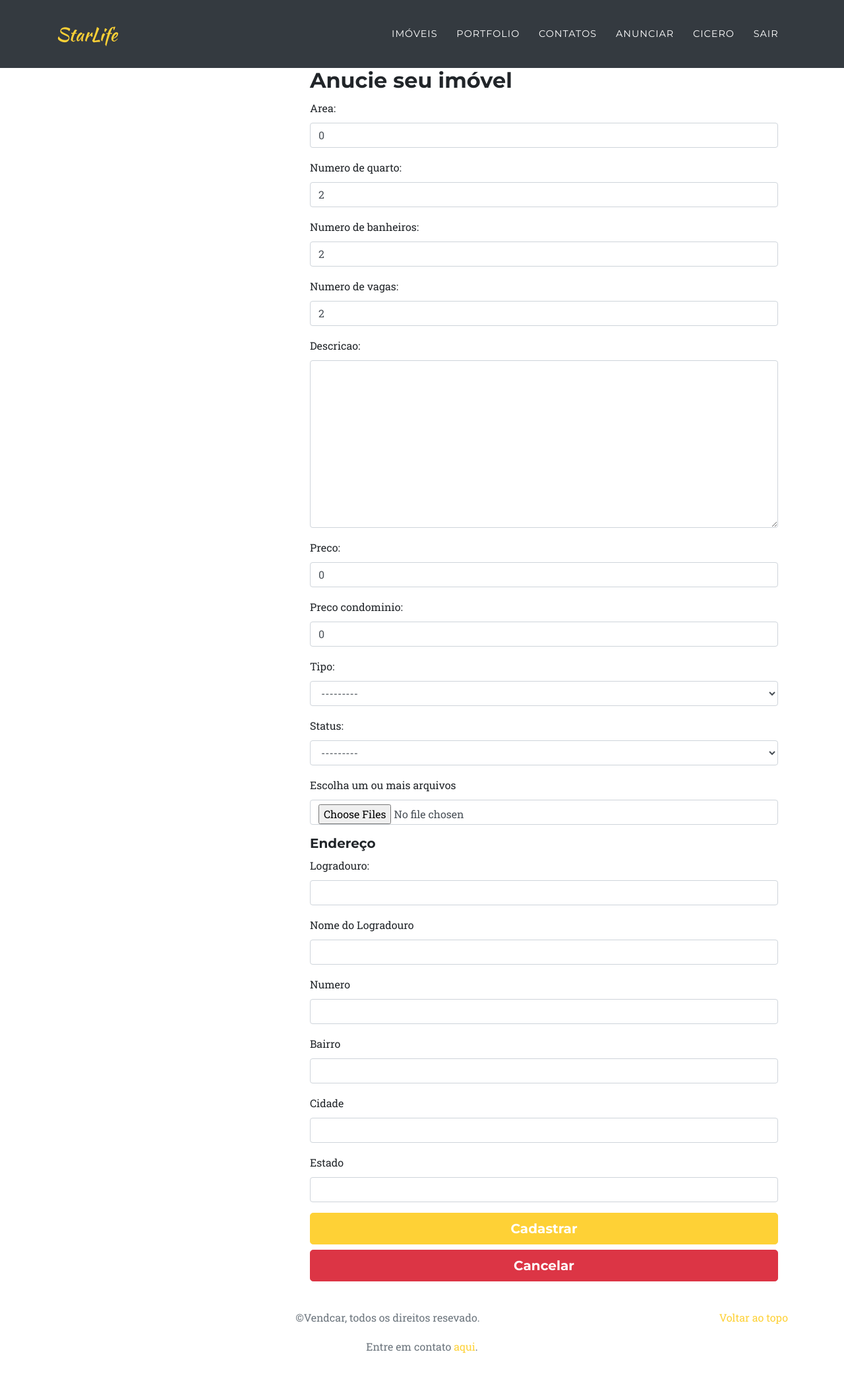
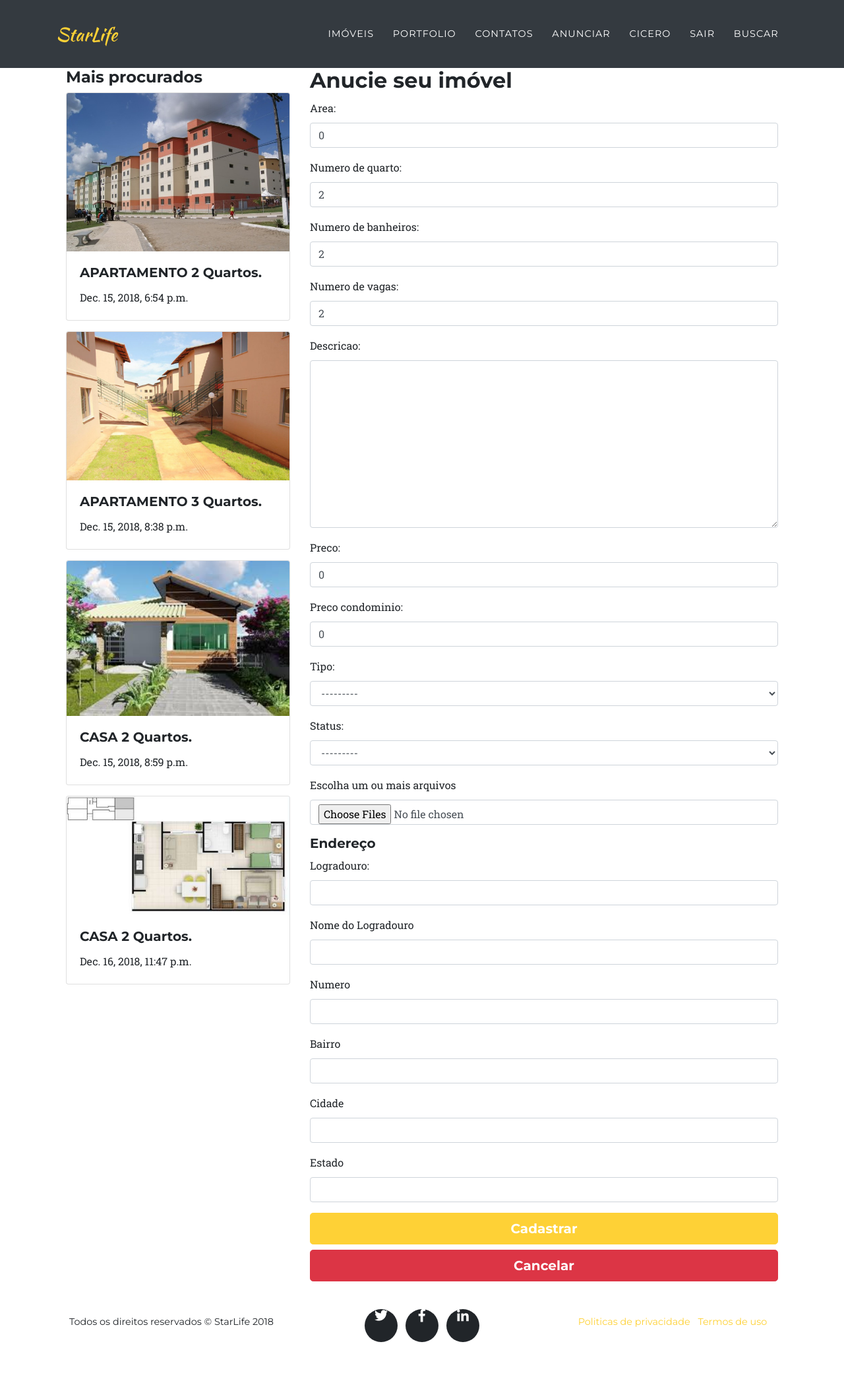
Before and after one commit to infsolution/trabalho_rup, a Django app: page /add/ in a window 1280 px wide. Shown: the whole page at 66% size. After the commit the page ends 2034 px from the top, so only its background shows below. Run offline with Django 3.2, Linux system fonts and the light colour scheme; a user stored in the database is signed in; data comes from the database, SQL or seed files in the repository; both versions use the stored data as it was after the commit; some libraries are stand-ins or nearby versions; some web fonts are replaced.

Commit message:
add ement search

```diff
--- a/projeto/store/templates/store/add_imovel.html
+++ b/projeto/store/templates/store/add_imovel.html
@@ -7,7 +7,22 @@
 		{% endif %}
 	<div class="row">
 		<div class="col-md-4">
+			<h4>Mais procurados</h4>
+			{% if sugestoes %}
+		      {% for sugestao in sugestoes %}
+		        <div class="card mb-3">
+		          <a href="{% url 'detalhes' sugestao.id %}">
+		          <img class="card-img-top" src="{{sugestao.fotos.all.0.image}}" alt="{{sugestao.descricao}}">
+		          </a>
+		          <div class="card-body">
+		            <h5 class="card-title">{{sugestao.tipo}} {{sugestao.numero_de_quarto}} Quartos.</h5>
+		            <p class="card-text">{{sugestao.data_do_anuncio}}</p>
+		          </div>
+		        </div>
 
+
+		      {% endfor %}
+		      {% endif %}
 		</div>
 
 		<div class="col-md-8">
--- a/projeto/store/templates/store/base.html
+++ b/projeto/store/templates/store/base.html
@@ -13,7 +13,7 @@
     <!--link href="vendor/bootstrap/css/bootstrap.min.css" rel="stylesheet"-->
     <link rel="stylesheet" href="{% static 'bootstrap/css/bootstrap.min.css' %}">
     <!-- Custom fonts for this template -->
-    <link href="vendor/fontawesome-free/css/all.min.css" rel="stylesheet" type="text/css">
+    <link href="/media/agency-template/vendor/fontawesome-free/css/all.min.css" rel="stylesheet" type="text/css">
     <link href="https://fonts.googleapis.com/css?family=Montserrat:400,700" rel="stylesheet" type="text/css">
     <link href='https://fonts.googleapis.com/css?family=Kaushan+Script' rel='stylesheet' type='text/css'>
     <link href='https://fonts.googleapis.com/css?family=Droid+Serif:400,700,400italic,700italic' rel='stylesheet' type='text/css'>
@@ -69,6 +69,9 @@
               <a class="nav-link js-scroll-trigger" href="{% url 'login' %}">Entrar</a>
             </li>
             {% endif %}
+            <li class="nav-item">
+              <a class="nav-link js-scroll-trigger" href="/#search">Buscar</a>
+            </li>
           </ul>
         </div>
       </div>
@@ -78,14 +81,43 @@
 
     {% endblock %}
     </div>
-        <footer class="text-muted">
-    <div class="container">
-        <p class="float-right">
-          <a href="#">Voltar ao topo</a>
-        </p>
-        <p> &copy;Vendcar, todos os direitos resevado.</p>
-        <p>Entre em contato <a href="#">aqui</a>.</p>
+        <footer>
+      <div class="container">
+        <div class="row">
+          <div class="col-md-4">
+            <span class="copyright">Todos os direitos reservados &copy; StarLife 2018</span>
+          </div>
+          <div class="col-md-4">
+            <ul class="list-inline social-buttons">
+              <li class="list-inline-item">
+                <a href="#">
+                  <i class="fab fa-twitter"></i>
+                </a>
+              </li>
+              <li class="list-inline-item">
+                <a href="#">
+                  <i class="fab fa-facebook-f"></i>
+                </a>
+              </li>
+              <li class="list-inline-item">
+                <a href="#">
+                  <i class="fab fa-linkedin-in"></i>
+                </a>
+              </li>
+            </ul>
+          </div>
+          <div class="col-md-4">
+            <ul class="list-inline quicklinks">
+              <li class="list-inline-item">
+                <a href="#">Politicas de privacidade</a>
+              </li>
+              <li class="list-inline-item">
+                <a href="#">Termos de uso</a>
+              </li>
+            </ul>
+          </div>
         </div>
+      </div>
     </footer>
     <script src="{% static 'bootstrap/js/jquery.min.js' %}"></script>
     <script src="{% static 'bootstrap/js/bootstrap.bundle.min.js' %}"></script>
--- a/projeto/store/views.py
+++ b/projeto/store/views.py
@@ -84,7 +84,8 @@ def add_imovel(request):
 		return redirect('/add', {'ok_msg':ok_msg})
 	else:
 		form = ImovelModelForm()
-		return render(request, 'store/add_imovel.html', {'form':form})
+		sugestoes = Imovel.objects.filter(preco__lte=360000)
+		return render(request, 'store/add_imovel.html', {'form':form, 'sugestoes':sugestoes})
 
 def detalhes(request, imovel_id):
 	imovel = Imovel.objects.get(id=imovel_id)
@@ -113,9 +114,11 @@ def apagar(request, imovel_id):
 
 def search(request):
 	search = request.GET['search']
-	carros = Carro.objects.filter(modelo__contains=search) | Carro.objects.filter(descricao__contains=search)
-	sugestoes = Carro.objects.filter(ano_modelo__contains='20').order_by('data_do_anuncio')[:3]
-	return render(request,'store/index.html',{'carros':carros,'sugestoes':sugestoes})
+	sugestoes = []
+	imoveis = Imovel.objects.filter(descricao__contains=search)
+	if len(imoveis) <= 0:
+		sugestoes = Imovel.objects.filter(preco__lte=360000).order_by('data_do_anuncio')[:3]
+	return render(request,'store/search.html',{'imoveis':imoveis,'sugestoes':sugestoes})
 
 
 @login_required(login_url='login')
```
Also changed, not shown: projeto/store/templates/store/index.html (+29 -5 lines), projeto/store/templates/store/login.html (+0 -31 lines), projeto/store/templates/store/search.html (added, +54 -0 lines), projeto/imoveldb.sqlite3, projeto/media/66d5d5020bfdbde984cc56cc347cdf95.jpg (added).
